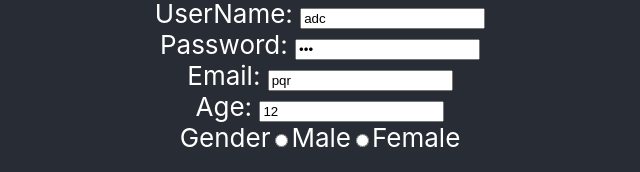
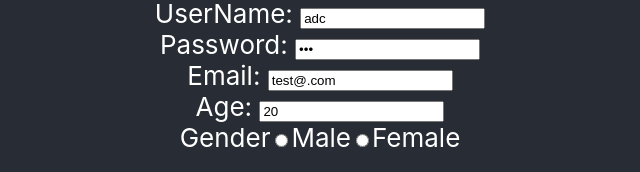
Before and after one commit to Randilwelikala/React-Forms, a React (Create React App) app: page / in a window 1280 px wide. Shown: the part 485-657 px from the top of the page, without its empty margins (320-960 px from the left). Built offline with nearby package versions, Linux system fonts and the light colour scheme.

Commit message:
set gender handler

```diff
--- a/src/App.js
+++ b/src/App.js
@@ -5,8 +5,10 @@ import { useState } from 'react';
 function App() {
   const [username,setUsername] = useState('adc');
   const [password,setPassword] = useState('asd');
-  const [email,setEmail] = useState('pqr');
-  const [age,setAge] = useState('12');
+  const [email,setEmail] = useState('test@.com');
+  const [age,setAge] = useState(20);
+  const [gender,setGender] = useState('');
+
 
   const usernameHandler = (event) =>{
     console.log(event.target.value);
@@ -27,6 +29,13 @@ function App() {
     console.log(event.target.value);
     setAge(event.target.value);
   }
+
+  const genderHandler =(event)=>{
+    console.log(event.target.value);
+    // setGender(event.target.value);
+  }
+
+
   return (
     <div className="App">
       <header className="App-header">
@@ -54,7 +63,7 @@ function App() {
 
           <div>
               <label>Gender</label>
-              <label><input type='radio' name='gender' value='male'/>Male</label>
+              <label><input type='radio' name='gender' value='male'onChange={genderHandler}/>Male</label>
               <label><input type='radio' name='gender' value='female'/>Female</label>
 
             </div>
```
